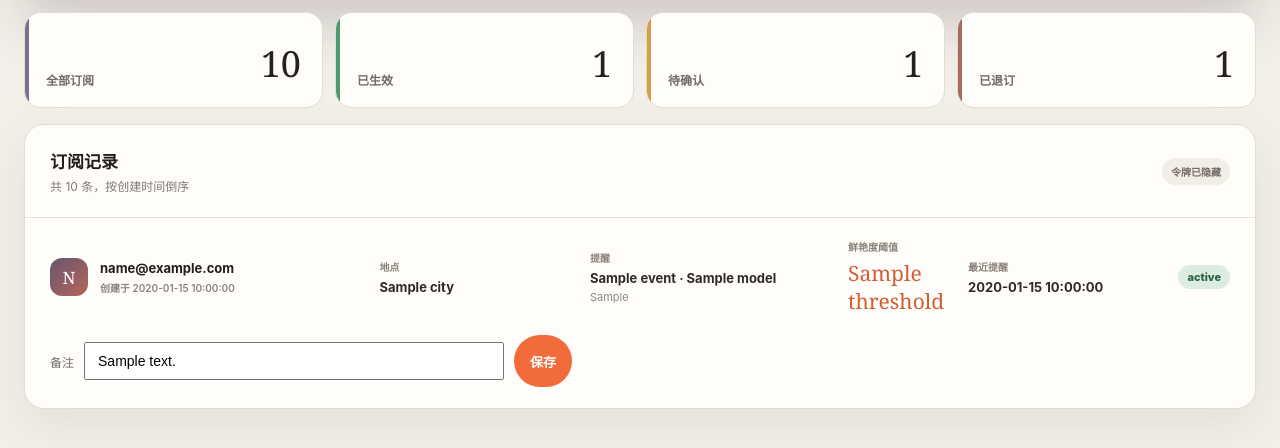
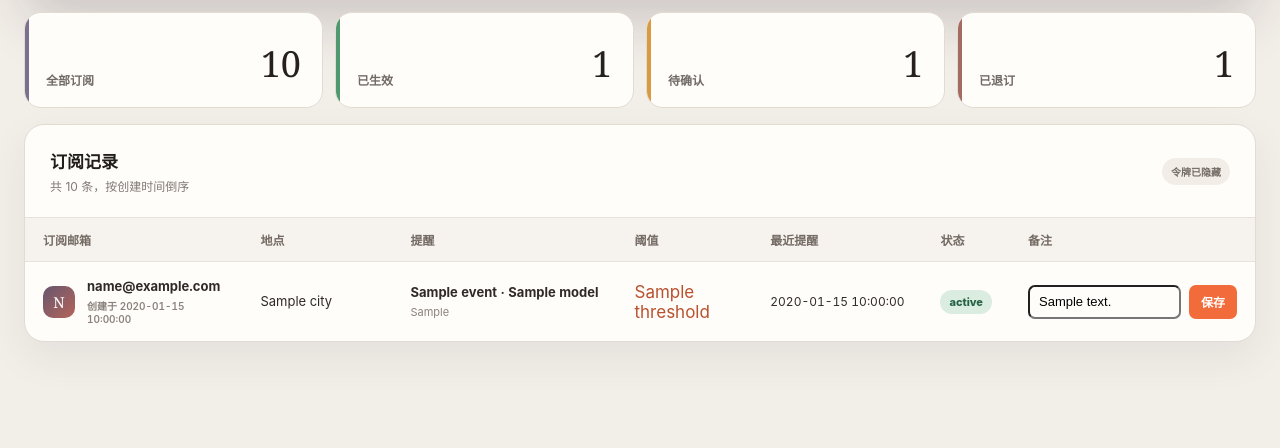
Before and after one commit to isayrhythm/SunsetScope, a FastAPI app: template app/templates/admin_subscriptions.html in a window 1280 px wide. Shown: the part 260-708 px from the top of the page. Run offline with FastAPI, Linux system fonts and the light colour scheme; the template is opened without the code that fills it: most values are stand-ins (such as "Sample title", 1, 10 or a date in 2020).

Commit message:
style: use compact table for subscription admin

```diff
--- a/app/static/style.css
+++ b/app/static/style.css
@@ -123,7 +123,7 @@ button:disabled { opacity: .55; cursor: wait; transform: none; }
 
 .admin-page { min-height: 100vh; padding: 32px 24px 64px; background: #f2eee8; }
 .admin-page::before, .admin-page::after { content: none; }
-.admin-shell { width: min(1240px, 100%); margin: 0 auto; }
+.admin-shell { width: min(1480px, 100%); margin: 0 auto; }
 .admin-hero { position: relative; overflow: hidden; display: flex; align-items: end; justify-content: space-between; min-height: 224px; padding: 38px 42px; border-radius: 26px; color: #fff; background: linear-gradient(128deg, #252130 0%, #5b3f59 58%, #b85f4a 100%); box-shadow: 0 24px 55px rgba(55,34,48,.2); }
 .admin-hero::after { content: ""; position: absolute; width: 310px; height: 310px; right: -65px; bottom: -205px; border-radius: 50%; background: #ff9a55; box-shadow: 0 0 75px #ff9a55; opacity: .85; }
 .admin-hero-copy, .admin-hero-actions { position: relative; z-index: 1; }
@@ -148,11 +148,25 @@ button:disabled { opacity: .55; cursor: wait; transform: none; }
 .privacy-note { padding: 6px 9px; border-radius: 999px; color: #746c66; background: #f2ede7; font-size: 10px; font-weight: 700; }
 .subscription-row { display: grid; grid-template-columns: minmax(230px, 1.3fr) minmax(150px, .8fr) minmax(175px, 1fr) 100px minmax(150px, .8fr) auto; gap: 20px; align-items: center; padding: 21px 25px; border-bottom: 1px solid #eee8e1; }
 .subscription-row:last-child { border-bottom: 0; }
-.subscription-note { grid-column: 1 / -1; display: flex; align-items: center; gap: 10px; flex-wrap: wrap; margin: 0; }
-.subscription-note label { font-size: 12px; color: #716a65; }
-.subscription-note input { flex: 1; min-width: 120px; max-width: 420px; padding: 9px 12px; font-size: 14px; }
-.subscription-note button { width: auto; padding: 9px 16px; font-size: 13px; }
-.subscription-note [role="status"] { font-size: 12px; color: #716a65; }
+.subscription-table-scroll { overflow-x: auto; }
+.subscription-table { width: 100%; min-width: 1120px; border-collapse: collapse; text-align: left; font-variant-numeric: tabular-nums; }
+.subscription-table th { padding: 13px 18px; color: #756b65; background: #f6f2ed; font-size: 12px; font-weight: 600; border-bottom: 1px solid #e8e1d9; white-space: nowrap; }
+.subscription-table td { padding: 16px 18px; border-bottom: 1px solid #eee8e1; color: #302a27; font-size: 13px; vertical-align: middle; }
+.subscription-table tbody tr:nth-child(even) { background: #fdfaf6; }
+.subscription-table tbody tr:hover { background: #f7f0e8; }
+.subscription-table tbody tr:last-child td { border-bottom: 0; }
+.subscription-table td strong { font-size: 13px; white-space: nowrap; }
+.subscription-table td small { display: block; margin-top: 5px; color: #8b827b; font-size: 11px; }
+.subscription-table .table-cities { min-width: 150px; max-width: 220px; line-height: 1.7; }
+.subscription-table .table-threshold { color: #b9512e; font-size: 17px; }
+.subscription-table .table-time { white-space: nowrap; font-size: 12px; }
+.subscription-table .table-note { width: 245px; min-width: 245px; }
+.subscription-table .subscriber-avatar { width: 32px; height: 32px; border-radius: 10px; font-size: 15px; }
+.subscription-note { display: grid; grid-template-columns: minmax(0, 1fr) auto; align-items: center; gap: 6px 8px; margin: 0; }
+.subscription-note input { width: 100%; min-width: 0; min-height: 34px; padding: 6px 9px; border-radius: 7px; font-size: 13px; background: #fffdfa; }
+.subscription-note button { width: auto; min-height: 34px; padding: 6px 12px; border-radius: 7px; font-size: 12px; margin: 0; }
+.subscription-note [role="status"] { grid-column: 1 / -1; font-size: 11px; color: #716a65; }
+.subscription-note [role="status"]:empty { display: none; }
 .subscription-row:hover { background: #fcf8f3; }
 .subscriber-identity { display: flex; align-items: center; gap: 12px; min-width: 0; }
 .subscriber-avatar { flex: none; display: grid; place-items: center; width: 38px; height: 38px; border-radius: 12px; color: #fff; background: linear-gradient(135deg, #67566f, #b56559); font: 17px Georgia, serif; }
@@ -215,6 +229,7 @@ button:disabled { opacity: .55; cursor: wait; transform: none; }
   .admin-list-heading { padding: 20px; }
   .subscription-row { position: relative; display: grid; grid-template-columns: 1fr; gap: 15px; padding: 20px; }
   .subscriber-identity { padding-right: 70px; }
+  .subscription-table .subscriber-identity { padding-right: 0; }
   .subscription-status { top: 23px; right: 20px; margin: 0; }
   .subscription-detail { display: flex; align-items: baseline; justify-content: space-between; gap: 20px; padding-top: 12px; border-top: 1px solid #eee8e1; }
   .subscription-detail > span { margin: 0; }
--- a/app/templates/admin_subscriptions.html
+++ b/app/templates/admin_subscriptions.html
@@ -5,7 +5,7 @@
     <meta name="viewport" content="width=device-width, initial-scale=1">
     <meta name="robots" content="noindex, nofollow, noarchive">
     <title>订阅管理 · SunsetScope</title>
-    <link rel="stylesheet" href="/static/style.css?v=20261009-notes">
+    <link rel="stylesheet" href="/static/style.css?v=20261009-table">
   </head>
   <body class="admin-page">
     <main class="admin-shell">
@@ -34,26 +34,32 @@
           <span class="privacy-note">令牌已隐藏</span>
         </div>
         {% if rows %}
-          <div class="subscription-list">
+          <div class="subscription-table-scroll">
+            <table class="subscription-table">
+              <thead><tr><th scope="col">订阅邮箱</th><th scope="col">地点</th><th scope="col">提醒</th><th scope="col">阈值</th><th scope="col">最近提醒</th><th scope="col">状态</th><th scope="col">备注</th></tr></thead>
+              <tbody>
             {% for row in rows %}
-              <article class="subscription-row">
-                <div class="subscriber-identity">
+              <tr>
+                <td><div class="subscriber-identity">
                   <span class="subscriber-avatar">{{ row.email[:1]|upper }}</span>
                   <div><strong>{{ row.email }}</strong><span>创建于 {{ row.created_at or '—' }}</span></div>
-                </div>
-                <div class="subscription-detail"><span>地点</span><strong>{{ row.cities|join('、') or '—' }}</strong></div>
-                <div class="subscription-detail"><span>提醒</span><strong>{{ row.event }} · {{ row.models|join(' + ') }}</strong><small>{{ row.trigger_mode }}</small></div>
-                <div class="subscription-detail threshold-detail"><span>鲜艳度阈值</span><strong>{{ row.threshold }}</strong></div>
-                <div class="subscription-detail"><span>最近提醒</span><strong>{{ row.last_sent_at or '尚未发送' }}</strong></div>
-                <div class="subscription-status"><span class="status-pill {{ row.status }}">{{ row.status_label }}</span></div>
+                </div></td>
+                <td class="table-cities">{{ row.cities|join('、') or '—' }}</td>
+                <td><strong>{{ row.event }} · {{ row.models|join(' + ') }}</strong><small>{{ row.trigger_mode }}</small></td>
+                <td class="table-threshold">{{ row.threshold }}</td>
+                <td class="table-time">{{ row.last_sent_at or '尚未发送' }}</td>
+                <td><span class="status-pill {{ row.status }}">{{ row.status_label }}</span></td>
+                <td class="table-note">
                 <form class="subscription-note" data-subscription-id="{{ row.id }}">
-                  <label for="note-{{ row.id }}">备注</label>
-                  <input id="note-{{ row.id }}" name="note" maxlength="200" value="{{ row.note }}" placeholder="例如：张三 / 同事小王" autocomplete="off">
+                  <input id="note-{{ row.id }}" aria-label="{{ row.email }} 的备注" name="note" maxlength="200" value="{{ row.note }}" placeholder="订阅者姓名" autocomplete="off">
                   <button type="submit">保存</button>
                   <span role="status" aria-live="polite"></span>
                 </form>
-              </article>
+                </td>
+              </tr>
             {% endfor %}
+              </tbody>
+            </table>
           </div>
         {% else %}
           <div class="admin-empty"><strong>还没有订阅记录</strong><span>有人完成订阅后会显示在这里。</span></div>
```
